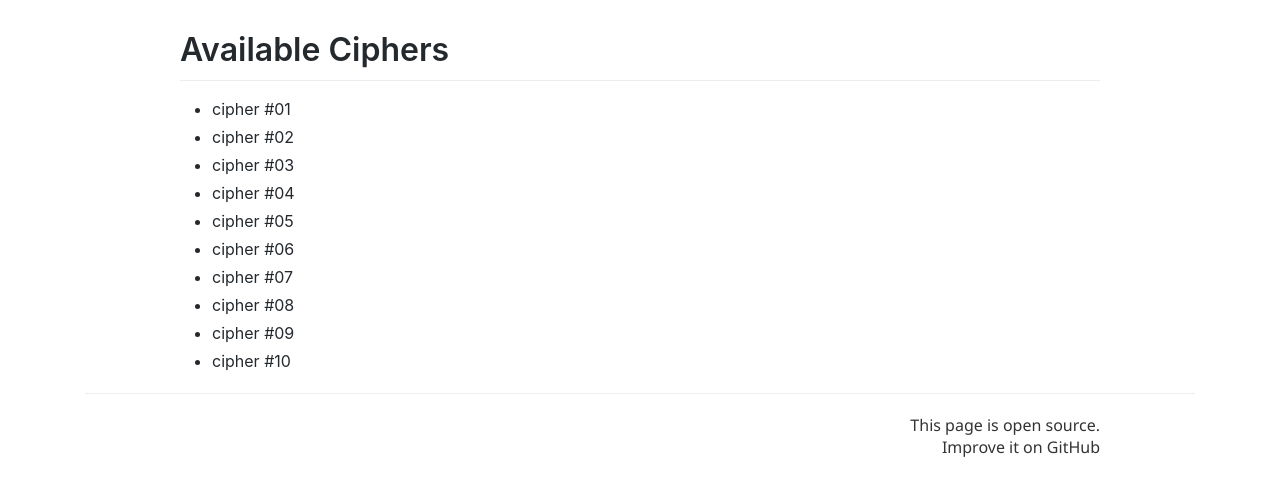
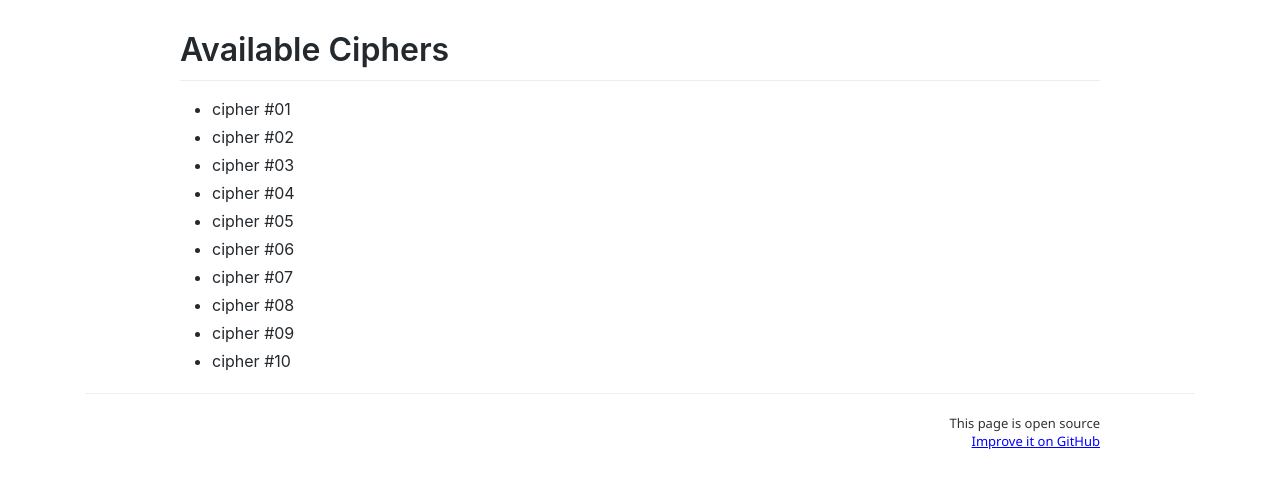
Before and after one commit to yousinix/ScoutsEncoder, a Jekyll site: the page built from _docs/03-available-ciphers.md, in a window 1280 px wide. Shown: the top 496 px of the page. Built offline with Jekyll 4.4.1, drawn with Linux system fonts in a browser that asks for light colours.

Commit message:
Style docs footer

```diff
--- a/_layouts/doc.html
+++ b/_layouts/doc.html
@@ -39,9 +39,9 @@
 
         <!-- Footer -->
         <hr>
-        <div class="row mt-3 mb-5 justify-content-center">
+        <div class="row mt-3 mb-5 justify-content-center footer">
             <div class="col-10 text-right">
-                This page is open source.<br>
+                This page is open source<br>
                 <a href="{{ site.github.repository_url }}/blob/gh-pages/{{page.relative_path}}">
                     Improve it on GitHub
                 </a>
--- a/css/docs.scss
+++ b/css/docs.scss
@@ -23,3 +23,12 @@ a {
         border-radius:10px;
     }
 }
+
+.footer {
+    font-size: small;
+
+    a {
+        text-decoration: underline;
+        color: blue;
+    }
+}
```
